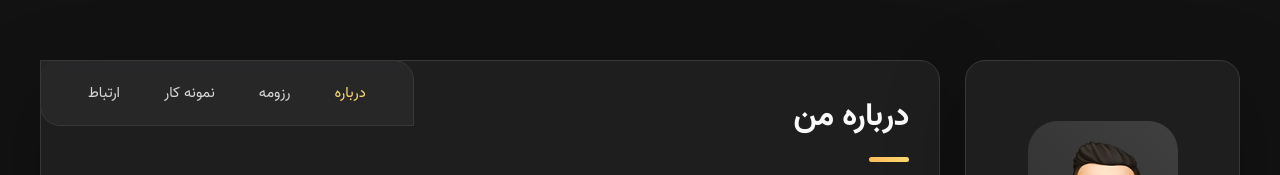
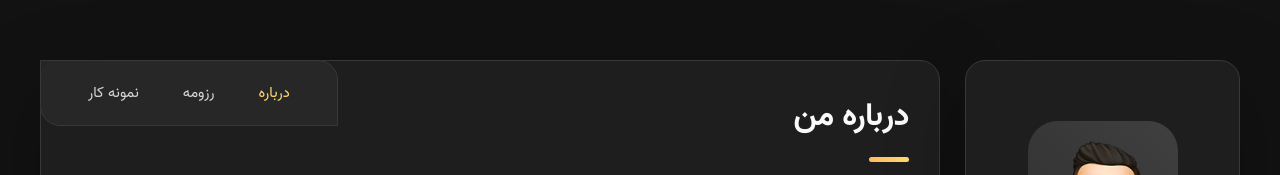
Before and after one commit to Amin6900/Amin6900.github.io, a plain HTML site: page index.html in a window 1280 px wide. Shown: the top 175 px of the page. Drawn offline with nearby package versions, Linux system fonts and the light colour scheme.

Commit message:
Update index.html

```diff
--- a/index.html
+++ b/index.html
@@ -147,10 +147,6 @@
             <button class="navbar-link" data-nav-link>نمونه کار</button>
           </li>
 
-
-          <li class="navbar-item">
-            <button class="navbar-link" data-nav-link>ارتباط</button>
-          </li>
 
         </ul>
 
```
